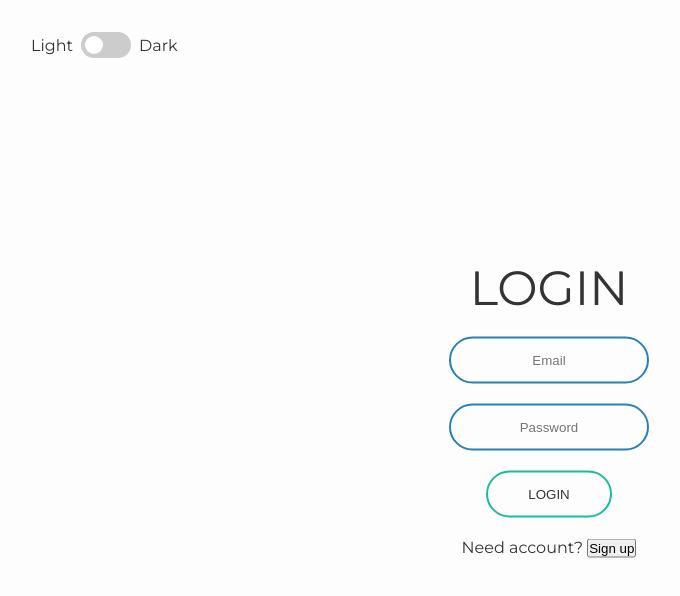
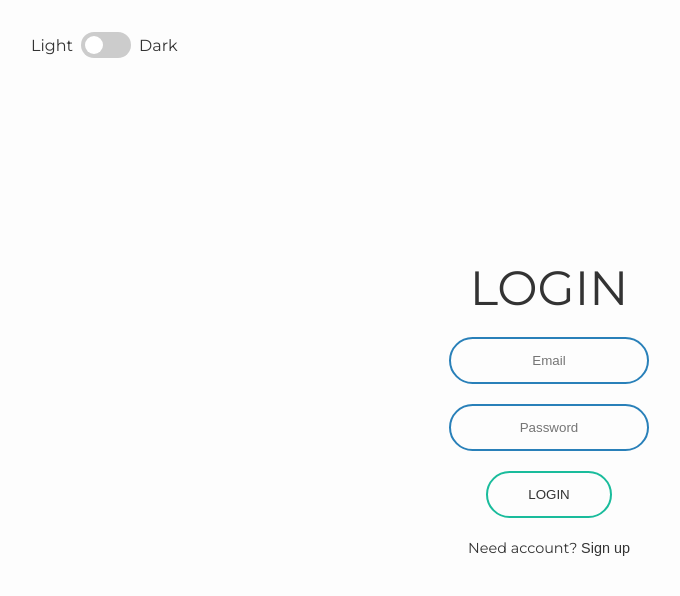
Before and after one commit to Lisviks/react-todo-app, a React (Create React App) app: page / in a window 1280 px wide. Shown: the top 596 px of the page, without its empty margins (91-771 px from the left). Built offline with nearby package versions, Linux system fonts and the light colour scheme; no server answers.

Commit message:
working authentication

```diff
--- a/src/App.js
+++ b/src/App.js
@@ -3,11 +3,12 @@ import Todos from './components/Todos';
 import ThemeSwitch from './components/ThemeSwitch';
 import LoginForm from './components/LoginForm';
 import SignUpForm from './components/SignUpForm';
+import { firestore, auth } from './config/firebase';
 
 class App extends Component {
   state = {
     darkTheme: false,
-    isAuth: false,
+    user: null,
     loginForm: true,
   };
 
@@ -21,6 +22,33 @@ class App extends Component {
       }
     });
   }
+
+  login = async (email, password) => {
+    const res = await auth.signInWithEmailAndPassword(email, password);
+
+    const user = await firestore.collection('users').doc(res.user.uid).get();
+    const userData = user.data();
+
+    this.setState({
+      user: {
+        id: res.user.uid,
+        username: userData.username,
+        email: userData.email,
+      },
+    });
+  };
+
+  signUp = async (username, email, password) => {
+    const res = await auth.createUserWithEmailAndPassword(email, password);
+
+    this.setState({ user: { id: res.user.uid, username, email } });
+
+    firestore.collection('users').doc(res.user.uid).set({
+      email,
+      username,
+      createdAt: Date.now(),
+    });
+  };
 
   switchTheme = () => {
     this.setState({ darkTheme: !this.state.darkTheme }, () =>
@@ -54,7 +82,7 @@ class App extends Component {
           switchTheme={this.switchTheme}
           currentTheme={this.currentTheme}
         />
-        {this.state.isAuth ? (
+        {this.state.user ? (
           <Fragment>
             <h1>Todo App</h1>
             <Todos />
@@ -62,9 +90,9 @@ class App extends Component {
         ) : (
           <Fragment>
             {this.state.loginForm ? (
-              <LoginForm showSingUp={this.showSignUp} />
+              <LoginForm showSingUp={this.showSignUp} login={this.login} />
             ) : (
-              <SignUpForm showLogin={this.showLogin} />
+              <SignUpForm showLogin={this.showLogin} signUp={this.signUp} />
             )}
           </Fragment>
         )}
--- a/src/components/LoginForm.js
+++ b/src/components/LoginForm.js
@@ -1,15 +1,24 @@
 import React from 'react';
 
-const LoginForm = ({ showSingUp }) => {
+const LoginForm = ({ showSingUp, login }) => {
+  const handleSubmit = (e) => {
+    e.preventDefault();
+    const data = new FormData(e.target);
+    const email = data.get('email');
+    const password = data.get('password');
+
+    login(email, password);
+  };
+
   return (
-    <form className='login-form'>
+    <form className='login-form' onSubmit={handleSubmit}>
       <h1>Login</h1>
-      <input type='email' placeholder='Email' />
-      <input type='password' placeholder='Password' />
+      <input type='email' name='email' placeholder='Email' />
+      <input type='password' name='password' placeholder='Password' />
       <button className='btn'>Login</button>
       <span>
         Need account?{' '}
-        <button className='a-tag-btn' onClick={showSingUp}>
+        <button className='change-form-btn' onClick={showSingUp}>
           Sign up
         </button>
       </span>
--- a/src/components/SignUpForm.js
+++ b/src/components/SignUpForm.js
@@ -1,16 +1,26 @@
 import React from 'react';
 
-const SignUpForm = ({ showLogin }) => {
+const SignUpForm = ({ showLogin, signUp }) => {
+  const handleSubmit = (e) => {
+    e.preventDefault();
+    const data = new FormData(e.target);
+    const username = data.get('username');
+    const email = data.get('email');
+    const password = data.get('password');
+
+    signUp(username, email, password);
+  };
+
   return (
-    <form className='signup-form'>
+    <form className='signup-form' onSubmit={handleSubmit}>
       <h1>Sign up</h1>
-      <input type='text' placeholder='Username' />
-      <input type='email' placeholder='Email' />
-      <input type='password' placeholder='Password' />
+      <input type='text' name='username' placeholder='Username' />
+      <input type='email' name='email' placeholder='Email' />
+      <input type='password' name='password' placeholder='Password' />
       <button className='btn'>Sign up</button>
       <span>
         Already have an account?{' '}
-        <button className='a-tag-btn' onClick={showLogin}>
+        <button className='change-form-btn' onClick={showLogin}>
           Login
         </button>
       </span>
--- a/src/index.scss
+++ b/src/index.scss
@@ -298,4 +298,21 @@ h1 {
       background: $secondary-color;
     }
   }
+
+  span {
+    font-size: 0.9rem;
+
+    .change-form-btn {
+      border: none;
+      background: none;
+      color: var(--text-color);
+      font-size: 0.9rem;
+      transition: color 0.3s;
+
+      &:hover {
+        text-decoration: underline;
+        cursor: pointer;
+      }
+    }
+  }
 }
```
